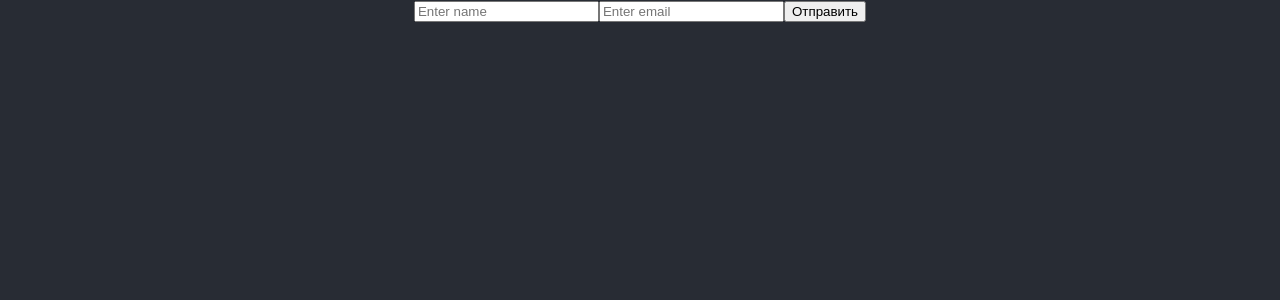
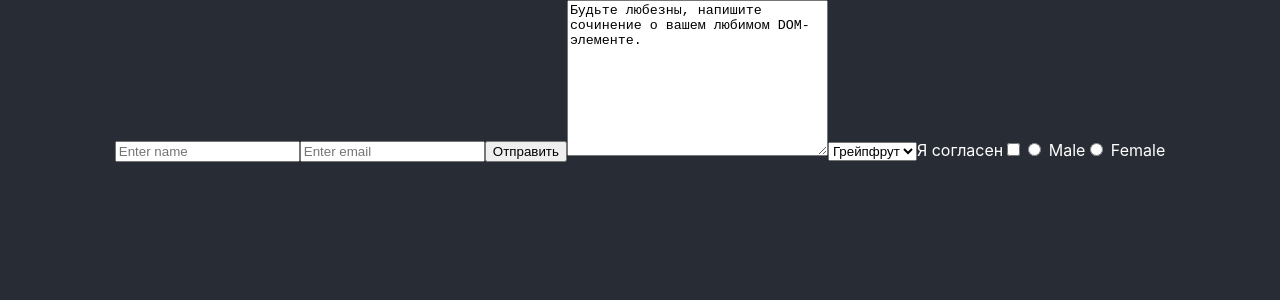
Before and after one commit to LexaHood/stepik_course_react, a React (Create React App) app: page / in a window 1280 px wide. Shown: the top 300 px of the page. Built offline with nearby package versions, Linux system fonts and the light colour scheme.

Commit message:
4.3 Checkbox, radio button, select

```diff
--- a/src/App.js
+++ b/src/App.js
@@ -12,14 +12,14 @@ function App(props) {
   // const [count, handleCount] = useState(0);
 
   // less 3.8, 3.9
-  const [posts, handlePosts] = useState([
-    {id: 'asd1', name: 'Hello Posts 1', hide: false},
-    {id: 'asd2', name: 'Hello Posts 2', hide: false},
-    {id: 'asd3', name: 'Hello Posts 3', hide: false},
-  ]);
-  const removePost = (id) => {
-    handlePosts(posts.map(post => (post.id === id ? {...post, hide: true} : post)));
-  };
+  // const [posts, handlePosts] = useState([
+  //   {id: 'asd1', name: 'Hello Posts 1', hide: false},
+  //   {id: 'asd2', name: 'Hello Posts 2', hide: false},
+  //   {id: 'asd3', name: 'Hello Posts 3', hide: false},
+  // ]);
+  // const removePost = (id) => {
+  //   handlePosts(posts.map(post => (post.id === id ? {...post, hide: true} : post)));
+  // };
 
   return props.isLoading ? <Preloader /> : (
     <div className="App">
@@ -43,7 +43,7 @@ function App(props) {
       {/* less 3.8, 3.9 */}
       {/* <Posts posts={posts} cb={removePost} /> */}
 
-      {/* less 4.1 */}
+      {/* less 4.1, 4.3 */}
       <Form/>
     </div>
   );
--- a/src/less_4.1/Form.jsx
+++ b/src/less_4.1/Form.jsx
@@ -9,11 +9,19 @@ export default class Form extends Component {
 
   state = {
     name: '',
-    email: ''
+    email: '',
+    textZone: 'Будьте любезны, напишите сочинение о вашем любимом DOM-элементе.',
+    selectedOption: '',
+    agreeOption: '',
+    gender: ''
   };
 
   handleChangeInput = (event) => {
-    this.setState({[event.target.name]: event.target.value});
+    const target = event.target;
+    const value = target.type === 'checkbox' ? target.checked : target.value;
+    const name = target.name;
+
+    this.setState({ [name]: value });
   }
 
   handleSubmit(event) {
@@ -22,11 +30,32 @@ export default class Form extends Component {
   }
 
   render() {
-    const {name, email} = this.state;
+    const { name, email, textZone, selectedOption, agreeOption } = this.state;
     return <form onSubmit={this.handleSubmit}>
-      <input type="text" value={name} name='name' placeholder="Enter name" onChange={this.handleChangeInput}/>
-      <input type="text" value={email} name='email' placeholder="Enter email" onChange={this.handleChangeInput}/>
+      <input type="text" value={name} name='name' placeholder="Enter name" onChange={this.handleChangeInput} />
+      <input type="text" value={email} name='email' placeholder="Enter email" onChange={this.handleChangeInput} />
       <input type="submit" value="Отправить" />
+
+      <textarea name="textZone" value={textZone} cols="30" rows="10" onChange={this.handleChangeInput}></textarea>
+
+      <select value={selectedOption} onChange={this.handleChangeInput}>
+        <option value="grapefruit">Грейпфрут</option>
+        <option value="lime">Лайм</option>
+        <option value="coconut">Кокос</option>
+        <option value="mango">Манго</option>
+      </select>
+
+      <label>
+        Я согласен
+        <input
+          name="agreeOption"
+          type="checkbox"
+          checked={agreeOption}
+          onChange={this.handleChangeInput} />
+      </label>
+
+      <input type="radio" name="gender" value="male" onChange={this.handleChangeInput}/> Male
+      <input type="radio" name="gender" value="female" onChange={this.handleChangeInput}/> Female
     </form>
   }
 }
```
